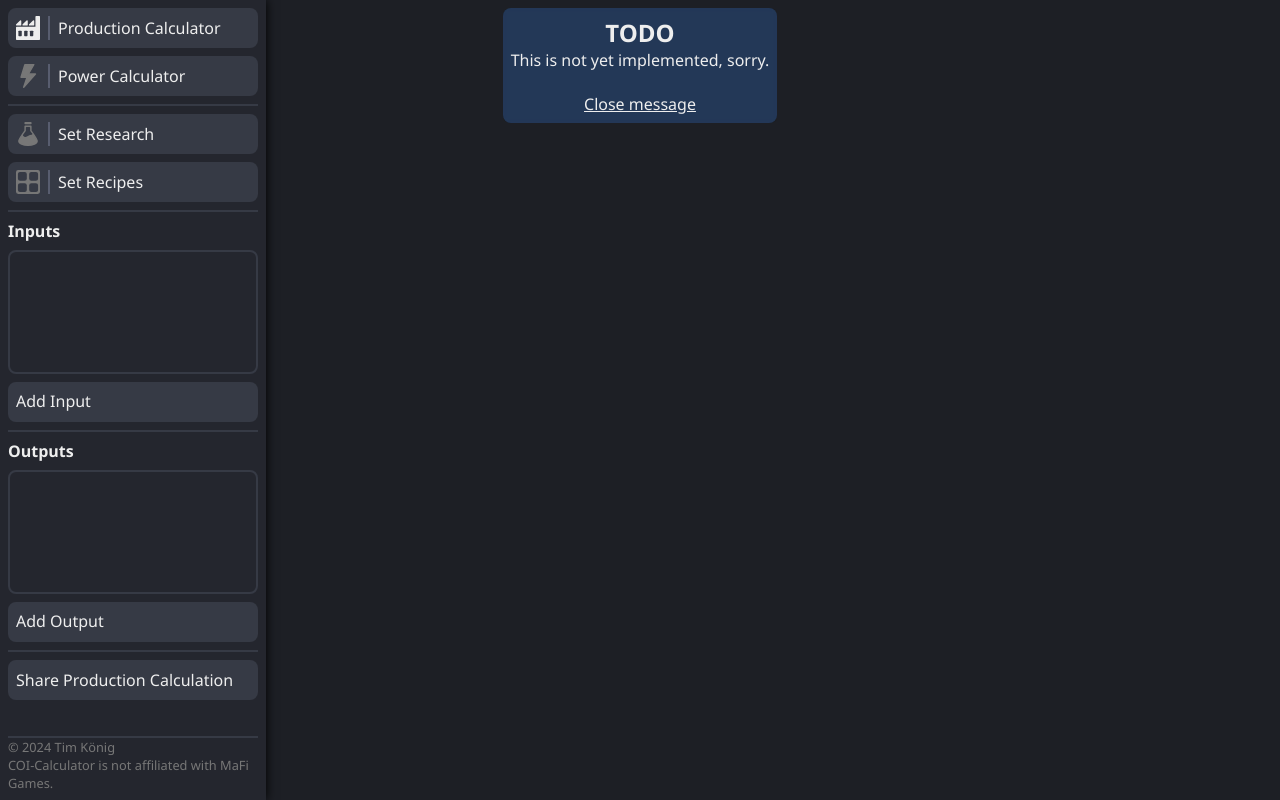
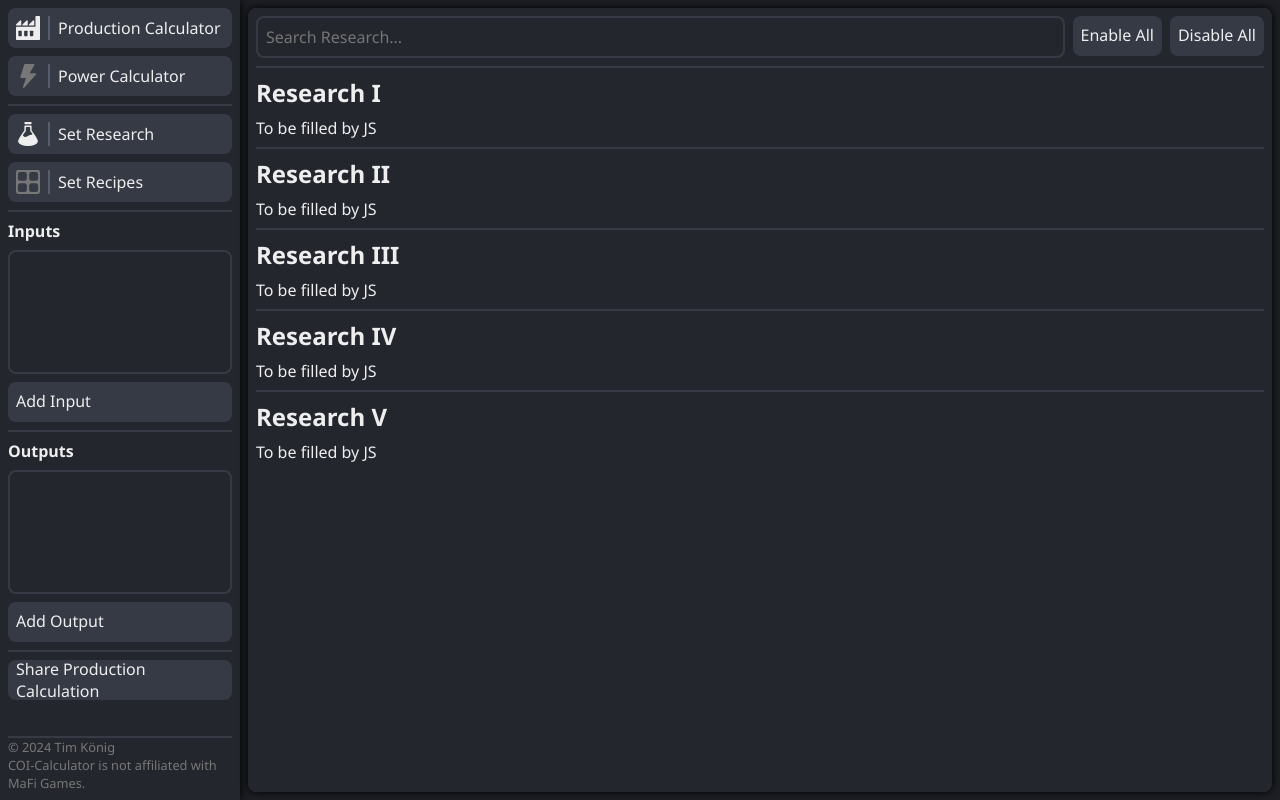
Before and after one commit to TimKoenig96/coi-calculator, a website built with webpack: page src/index.html in a window 1280 px wide. Both pictures are taken after a click on the element "Set Research". Built offline with nearby package versions, Linux system fonts and the light colour scheme.

Commit message:
add: Research and recipes windows and toggles

```diff
--- a/src/index.html
+++ b/src/index.html
@@ -16,6 +16,7 @@
 		<link rel="stylesheet" href="style.css">
 	</head>
 	<body class="flex_row">
+		<script>let FF_FUOC_FIX;</script>
 
 		<!-- #region | Sidebar -->
 		<div id="sidebar" class="flex_col">
@@ -174,12 +175,66 @@
 		</div>
 		<!-- #endregion -->
 
-		<!-- #region | Calculator canvases -->
-		<div>
-			<canvas id="production_calculator_canvas"></canvas>
-			<canvas id="power_calculator_canvas"></canvas>
+		<!-- #region | Content -->
+		<div id="content">
+			<div id="content_spacing">
+
+				<!-- #region | Windows -->
+				<div id="research_window" class="flex_col window hidden">
+					<div class="flex_row">
+						<input type="text" id="research_searchbox" placeholder="Search Research...">
+						<div class="button">Enable All</div>
+						<div class="button">Disable All</div>
+					</div>
+					<hr>
+
+					<div id="research_list_1_container" class="flex_col">
+						<h1>Research I</h1>
+						<div id="research_list_1">To be filled by JS</div>
+						<hr>
+					</div>
+
+					<div id="research_list_2_container" class="flex_col">
+						<h1>Research II</h1>
+						<div id="research_list_2">To be filled by JS</div>
+						<hr>
+					</div>
+
+					<div id="research_list_3_container" class="flex_col">
+						<h1>Research III</h1>
+						<div id="research_list_3">To be filled by JS</div>
+						<hr>
+					</div>
+
+					<div id="research_list_4_container" class="flex_col">
+						<h1>Research IV</h1>
+						<div id="research_list_4">To be filled by JS</div>
+						<hr>
+					</div>
+
+					<div id="research_list_5_container" class="flex_col">
+						<h1>Research V</h1>
+						<div id="research_list_5">To be filled by JS</div>
+					</div>
+				</div>
+
+				<div id="recipes_window" class="flex_col window hidden">
+					<div class="flex_row">
+						<input type="text" id="recipes_searchbox" placeholder="Search Recipes...">
+						<div class="button">Enable All</div>
+						<div class="button">Disable All</div>
+					</div>
+				</div>
+				<!-- #endregion -->
+
+				<!-- #region | Calculator canvases -->
+				<div id="canvases">
+					<canvas id="production_calculator_canvas" class="hidden"></canvas>
+					<canvas id="power_calculator_canvas" class="hidden"></canvas>
+				</div>
+				<!-- #endregion -->
+			</div>
 		</div>
-		<!-- #endregion -->
 
 		<!-- #region | Notifications -->
 		<div id="notifs_container"></div>
--- a/src/script.js
+++ b/src/script.js
@@ -1,6 +1,8 @@
 // #region | Variables
 let worker;
 let current_calculator = "production";
+let research_open = false;
+let recipes_open = false;
 // #endregion
 
 
@@ -25,6 +27,13 @@ const power_output_field = document.getElementById("power_output_field");
 
 const share_production_btn = document.getElementById("share_production_btn");
 const share_power_btn = document.getElementById("share_power_btn");
+
+// Windows
+const research_window = document.getElementById("research_window");
+const research_searchbox = document.getElementById("research_searchbox");
+
+const recipes_window = document.getElementById("recipes_window");
+const recipes_searchbox = document.getElementById("recipes_searchbox");
 
 // Canvases
 const production_calculator_canvas = document.getElementById("production_calculator_canvas");
@@ -138,19 +147,41 @@ function gotoPowerCalculator() {
 	share_power_btn.classList.remove("hidden");
 }
 
-function openResearch() {
+function toggleResearchModal() {
+
+	// Set button active class
+	set_research_btn.classList.toggle("active");
+
+	// Close recipes modal if it is open
+	if (recipes_open) toggleRecipesModal();
+
+	// Toggle visibility
+	research_window.classList.toggle("hidden");
+
+	// Toggle current status
+	research_open = !research_open;
+}
+
+function toggleRecipesModal() {
+
+	// Set button active class
+	set_recipes_btn.classList.toggle("active");
+
+	// Close research modal if it is open
+	if (research_open) toggleResearchModal();
+
+	// Toggle visibility
+	recipes_window.classList.toggle("hidden");
+
+	// Toggle current status
+	recipes_open = !recipes_open;
+}
+
+function toggleAddInputModal() {
 	new UserNotification("TODO", "This is not yet implemented, sorry.", "default", 10000);
 }
 
-function openRecipes() {
-	new UserNotification("TODO", "This is not yet implemented, sorry.", "default", 10000);
-}
-
-function openAddInput() {
-	new UserNotification("TODO", "This is not yet implemented, sorry.", "default", 10000);
-}
-
-function openAddOutput() {
+function toggleAddOutputModal() {
 	new UserNotification("TODO", "This is not yet implemented, sorry.", "default", 10000);
 }
 
@@ -161,6 +192,10 @@ function shareProduction() {
 function sharePower() {
 	new UserNotification("TODO", "This is not yet implemented, sorry.", "default", 10000);
 }
+
+function filterResearchTree() {}
+
+function filterRecipes() {}
 
 function parseSearchParams() {
 	// TODO (perhaps?)
@@ -229,17 +264,19 @@ function runInit() {
 
 // #region | Event listeners
 const event_list = new Set([
-	[production_calculator_btn, gotoProductionCalculator],
-	[power_calculator_btn, gotoPowerCalculator],
-	[set_research_btn, openResearch],
-	[set_recipes_btn, openRecipes],
-	[add_production_input_btn, openAddInput],
-	[add_production_output_btn, openAddOutput],
-	[share_production_btn, shareProduction],
-	[share_power_btn, sharePower]
+	[production_calculator_btn, ["click", gotoProductionCalculator]],
+	[power_calculator_btn, ["click", gotoPowerCalculator]],
+	[set_research_btn, ["click", toggleResearchModal]],
+	[set_recipes_btn, ["click", toggleRecipesModal]],
+	[add_production_input_btn, ["click", toggleAddInputModal]],
+	[add_production_output_btn, ["click", toggleAddOutputModal]],
+	[share_production_btn, ["click", shareProduction]],
+	[share_power_btn, ["click", sharePower]],
+	[research_searchbox, ["input", filterResearchTree]],
+	[recipes_searchbox, ["input", filterRecipes]]
 ]);
 
-event_list.forEach(([element, func]) => element.addEventListener("click", func));
+event_list.forEach(([k, v]) => k.addEventListener(v[0], v[1]));
 // #endregion
 
 
--- a/src/style.css
+++ b/src/style.css
@@ -9,6 +9,8 @@
 	--spacing_large: 16px;
 	--spacing_medium: 8px;
 	--spacing_small: 2px;
+
+	--sidebar_width: 240px;
 
 	/* Colors */
 	--elev_0: hsl(225, 12%, 13%); /* Background */
@@ -49,6 +51,7 @@ html, body {
 
 body {
 	background-color: var(--elev_0);
+	gap: 0 !important;
 }
 
 hr {
@@ -62,6 +65,22 @@ svg .visible {
 	fill: var(--text_secondary);
 	stroke-linejoin: round;
 	stroke-width: 6;
+}
+
+input[type="number"],
+input[type="text"] {
+	background-color: var(--elev_1);
+	border: var(--spacing_small) solid var(--elev_2);
+	padding: var(--spacing_medium);
+	border-radius: var(--spacing_medium);
+	-moz-appearance: textfield;
+	appearance: textfield;
+}
+
+input::-webkit-outer-spin-button,
+input::-webkit-inner-spin-button {
+	-webkit-appearance: none;
+	margin: 0;
 }
 /* #endregion */
 
@@ -116,21 +135,6 @@ svg .visible {
 .hidden {
 	display: none;
 }
-
-input[type="number"] {
-	background-color: var(--elev_1);
-	border: var(--spacing_small) solid var(--elev_2);
-	padding: var(--spacing_medium);
-	border-radius: var(--spacing_medium);
-	-moz-appearance: textfield;
-	appearance: textfield;
-}
-
-input::-webkit-outer-spin-button,
-input::-webkit-inner-spin-button {
-	-webkit-appearance: none;
-	margin: 0;
-}
 /* #endregion */
 
 
@@ -138,10 +142,11 @@ input::-webkit-inner-spin-button {
 #sidebar {
 	padding: var(--spacing_medium);
 	overflow: hidden scroll;
-	width: 250px;
+	width: var(--sidebar_width);
 	flex-shrink: 0;
-	box-shadow: 0 0 10px 0 black;
+	box-shadow: 0 0 var(--spacing_medium) 0 black;
 	background-color: var(--elev_1);
+	box-sizing: border-box;
 }
 
 .io_list {
@@ -152,6 +157,50 @@ input::-webkit-inner-spin-button {
 
 #footer {
 	margin-top: auto;
+}
+/* #endregion */
+
+
+/* #region | Content */
+#content {
+	width: 100%;
+	padding: var(--spacing_medium);
+}
+
+#content_spacing {
+	height: 100%;
+	position: relative;
+}
+/* #endregion */
+
+
+/* #region | Windows */
+.window {
+	position: absolute;
+	width: 100%;
+	height: 100%;
+	padding: var(--spacing_medium);
+	overflow: hidden scroll;
+	box-sizing: border-box;
+	border-radius: var(--spacing_medium);
+	z-index: 50;
+	background-color: var(--elev_1);
+	box-shadow: 0 0 var(--spacing_medium) 0 black;
+}
+
+#research_searchbox,
+#recipes_searchbox {
+	flex-grow: 1;
+}
+/* #endregion */
+
+
+/* #region | Canvases */
+#canvases {
+	position: absolute;
+	width: 100%;
+	height: 100%;
+	box-sizing: border-box;
 }
 /* #endregion */
 
@@ -178,6 +227,7 @@ input::-webkit-inner-spin-button {
 	word-wrap: break-word;
 	background-color: var(--notif_default);
 	backdrop-filter: blur(var(--spacing_small));
+	z-index: 100;
 	color: #fff;
 	user-select: none;
 	pointer-events: auto;
```
